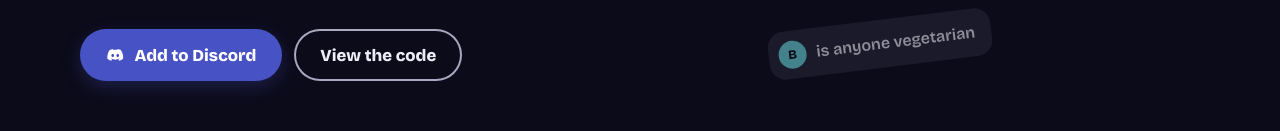
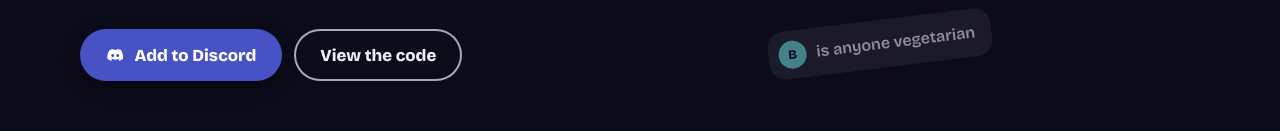
Before and after one commit to smanika3/PlanBot-DevHacks, a plain HTML site: page website/index.html in a window 1280 px wide. Shown: the part 498-629 px from the top of the page. Drawn offline with nearby package versions, Linux system fonts and the light colour scheme.

Commit message:
Website: neutral shadow on Add to Discord button

```diff
--- a/website/styles.css
+++ b/website/styles.css
@@ -50,8 +50,8 @@ h2 { font-weight: 800; font-size: clamp(2rem, 4.4vw, 3.4rem); line-height: 1.02;
 .btn svg { width: 1.1em; height: 1.1em; }
 .btn:hover { transform: translateY(-2px); }
 .btn:active { transform: none; }
-.btn-go { background: #4752C4; color: #fff; box-shadow: 0 6px 18px rgba(71, 82, 196, .28); }
-.btn-go:hover { box-shadow: 0 10px 26px rgba(71, 82, 196, .34); }
+.btn-go { background: #4752C4; color: #fff; box-shadow: 0 6px 18px rgba(0, 0, 0, .4); }
+.btn-go:hover { box-shadow: 0 10px 26px rgba(0, 0, 0, .5); }
 .btn-go:focus-visible { outline-color: var(--text); }
 .btn-sm { min-height: 40px; padding: 0 18px; font-size: 0.95rem; box-shadow: none; }
 .btn-ghost { box-shadow: 0 0 0 2px var(--muted) inset; }
```
